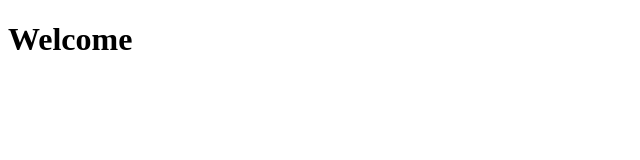
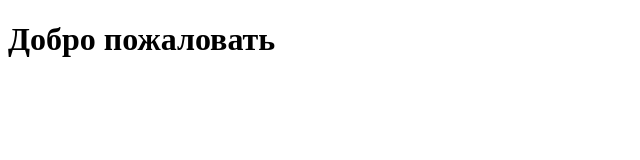
Before and after one commit to Vulkii/TestTask, a plain HTML site: page web_server/index.html in a window 1280 px wide. Shown: the whole page, without its empty margins (0-640 px from the left). Drawn offline with Linux system fonts and the light colour scheme.

Commit message:
Localization fix

```diff
--- a/web_server/index.html
+++ b/web_server/index.html
@@ -2,9 +2,9 @@
 <html lang="ru">
 <head>
 	<meta charset="UTF-8">
-	<title>Welcome</title>
+	<title>Добро пожаловать</title>
 </head>
 <body>
-	<h1>Welcome</h1>
+	<h1>Добро пожаловать</h1>
 </body>
 </html>
```
